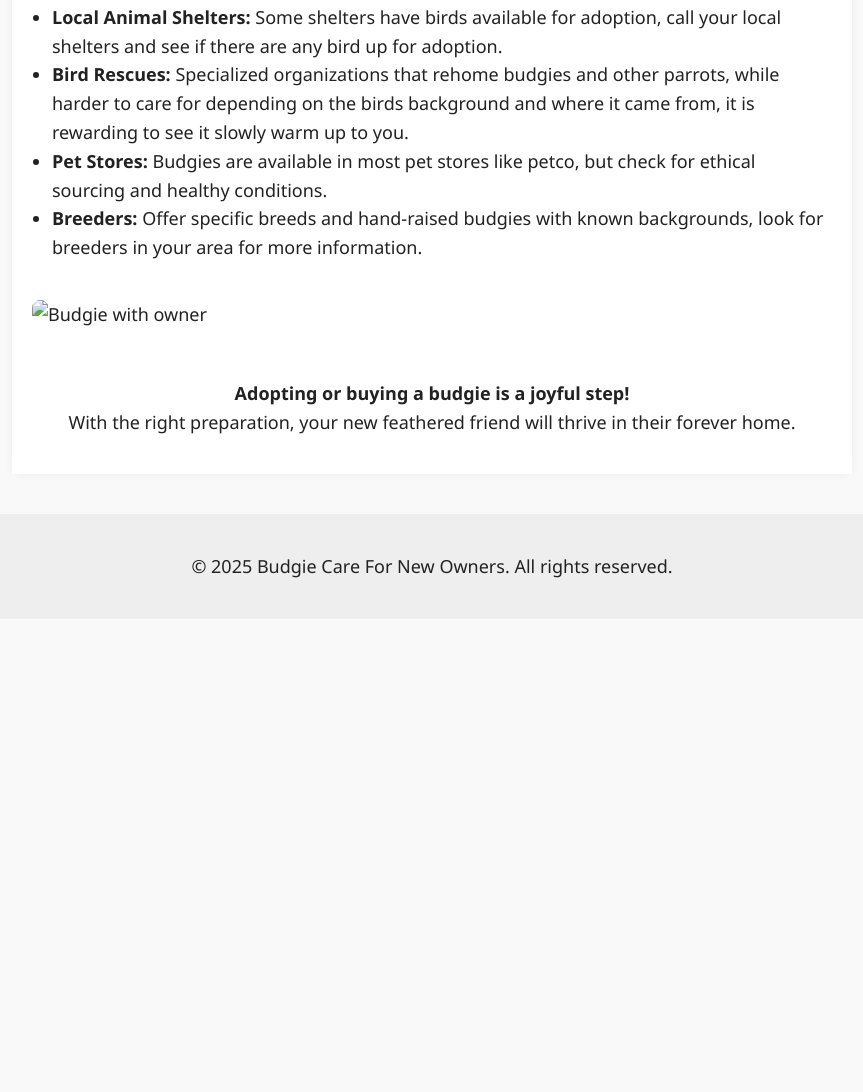
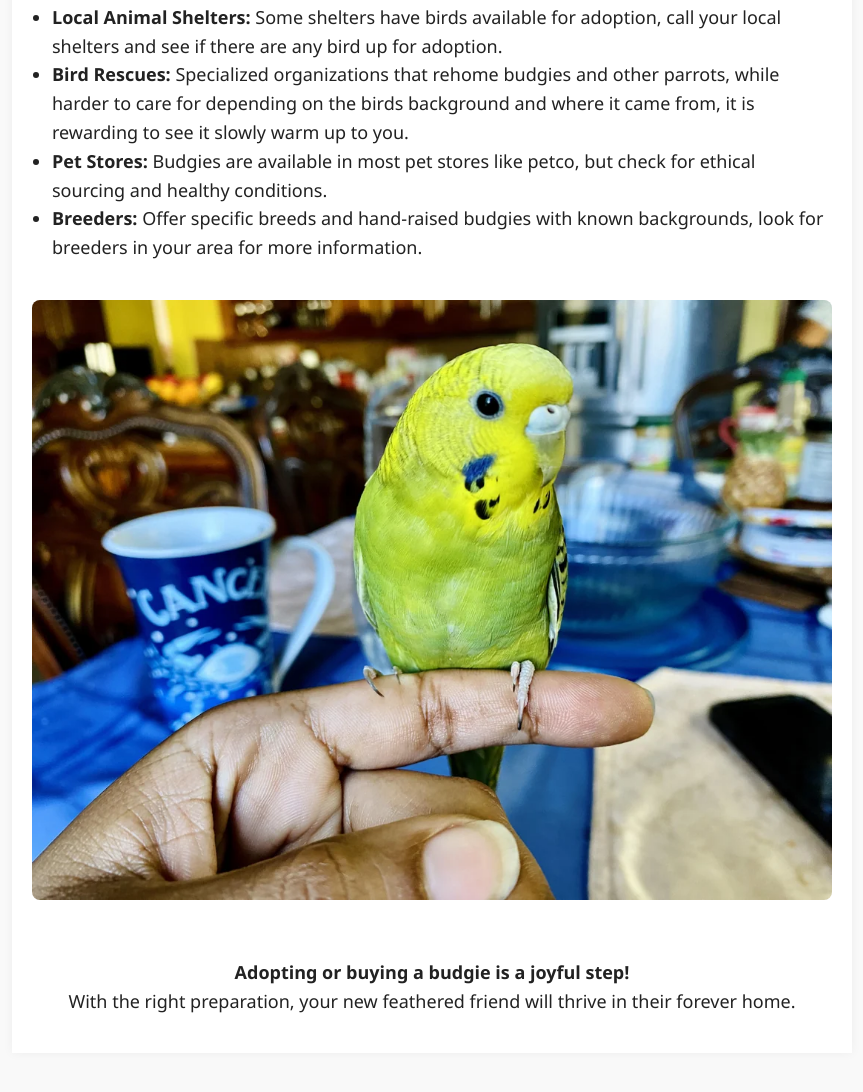
Before and after one commit to SierraChepe/Informational-Website, a plain HTML site: page Adoption.html in a window 1280 px wide. Shown: the part 811-1903 px from the top of the page, without its empty margins (208-1071 px from the left). Before the commit the page ends 1430 px from the top, so only its background shows below. Drawn offline with Linux system fonts and the light colour scheme.

Commit message:
Update Adoption.html

```diff
--- a/Adoption.html
+++ b/Adoption.html
@@ -59,7 +59,7 @@
       <li><strong>Breeders:</strong> Offer specific breeds and hand-raised budgies with known backgrounds, look for breeders in your area for more information.</li>
     </ul>
 
-    <img src="adoption.jpg" alt="Budgie with owner">
+    <img src="adoption.jpeg" alt="Budgie with owner">
 
     <p style="text-align: center; margin-top: 30px;">
       <strong>Adopting or buying a budgie is a joyful step!</strong><br>
```
